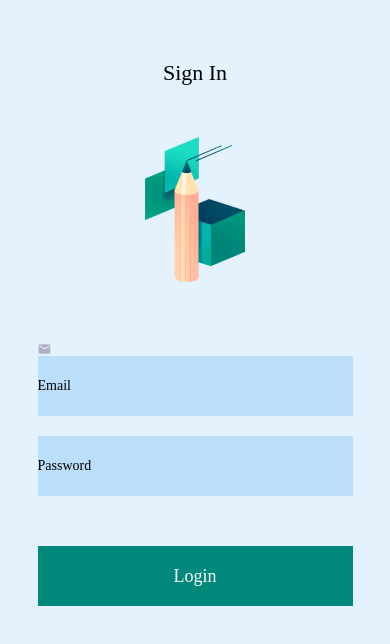
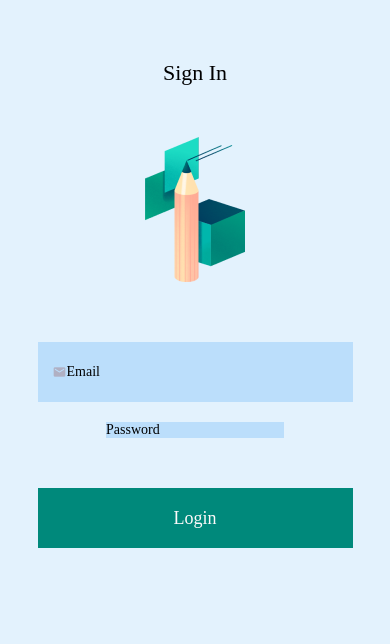
Before and after one commit to mateusrizzo/timetracker-mobile, a React Native app: screen / in a window 390 px wide. Shown: the top 644 px of the page. Built offline with nearby package versions, Linux system fonts and the light colour scheme.

Commit message:
Added icon to inputs

```diff
--- a/src/Pages/Login/Index.js
+++ b/src/Pages/Login/Index.js
@@ -22,7 +22,7 @@ export default function Login() {
         <Image style={styles.image} source={SignInImage} />
         <View style={styles.form}>
           <View style={styles.inputContainer}>
-            <Icon name="mail" size={14} color="#B0B0C3" />
+            <Icon name="mail" size={14} color="#B0B0C3" style={styles.icon} />
             <TextInput style={styles.input} placeholder="Email" />
           </View>
           <TextInput
--- a/src/Pages/Login/styles.js
+++ b/src/Pages/Login/styles.js
@@ -22,9 +22,18 @@ export default StyleSheet.create({
     alignItems: 'center',
     marginTop: 60,
   },
-  input: {
+  inputContainer: {
     width: 315,
     height: 60,
+    flexDirection: 'row',
+    backgroundColor: '#BBDEFB',
+    alignItems: 'center',
+  },
+  icon: {
+    marginLeft: 15,
+  },
+  input: {
+    flex: 1,
     fontFamily: 'Montserrat-Medium',
     backgroundColor: '#BBDEFB',
   },
```
